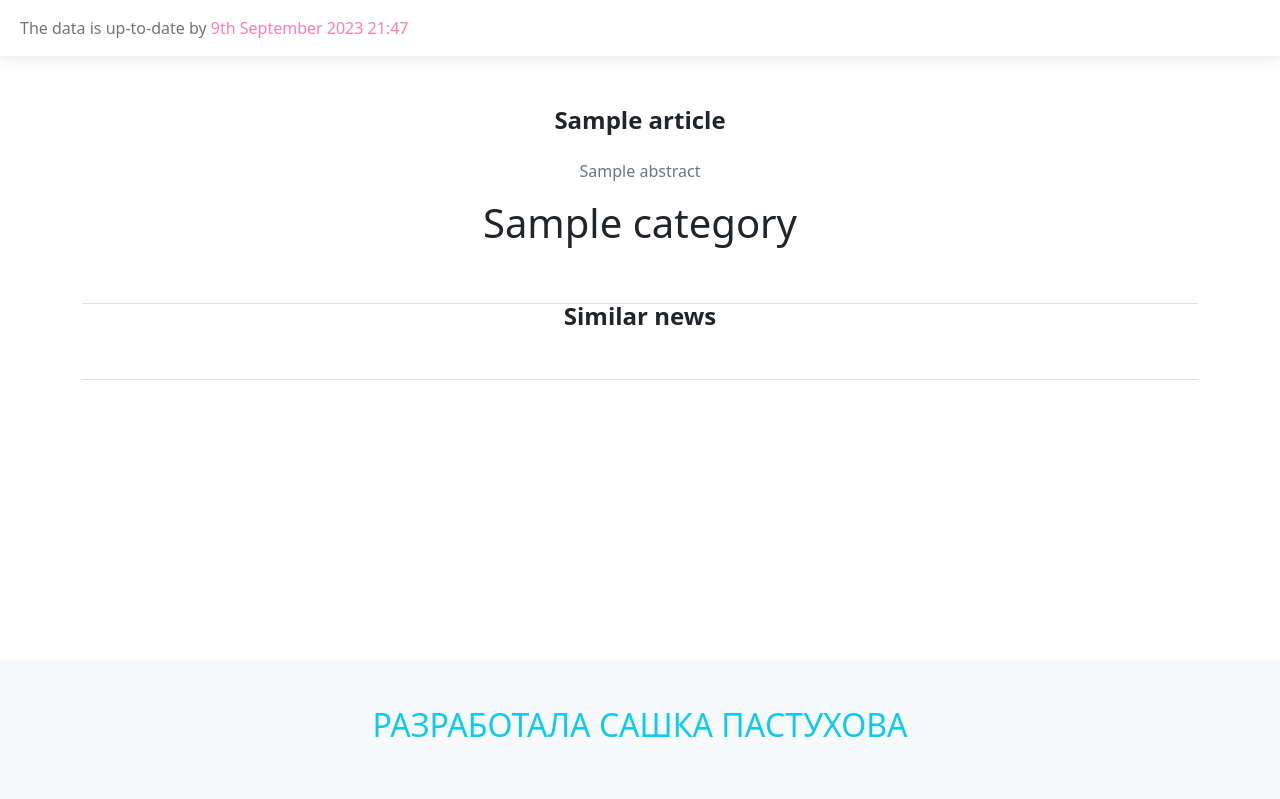
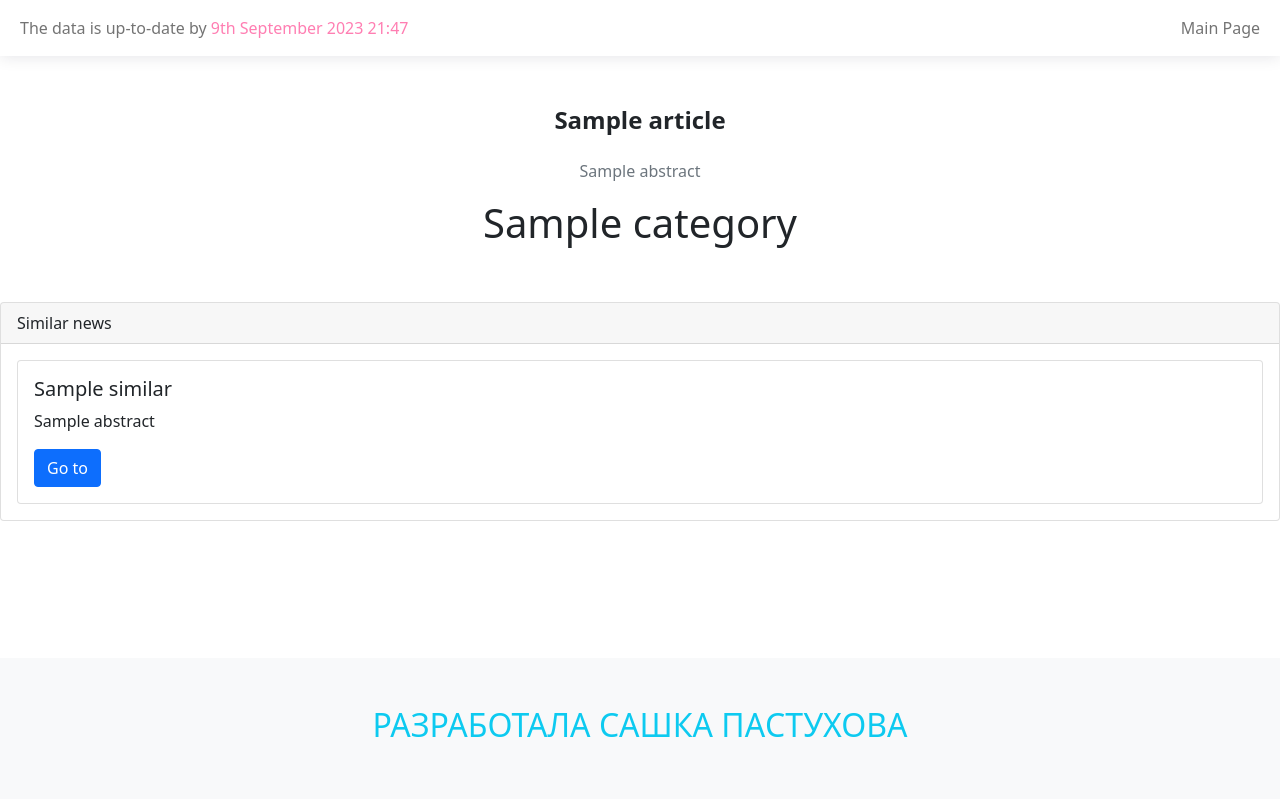
Before and after one commit to caapricorn/RecSys, a Django app: template templates/news_one.html in a window 1280 px wide. Run offline with Django 4.2, Linux system fonts and the light colour scheme; the template is opened without the code that fills it: most values are stand-ins (such as "Sample title", 1, 10 or a date in 2020).

Commit message:
stable version beta

```diff
--- a/recsys/views.py
+++ b/recsys/views.py
@@ -10,5 +10,6 @@ def news_list(request):
 
 def news_one(request, id):
     article = News.objects.get(id=id)
-    similarity.similar(id)
-    return render(request, 'news_one.html', {'article':  article})
+    similar = similarity.similar(id)
+
+    return render(request, 'news_one.html', {'article':  article, 'similar': similar.iloc})
--- a/templates/news_one.html
+++ b/templates/news_one.html
@@ -43,9 +43,12 @@
                     <i class="fas fa-bars"></i>
                 </button>
                 <div class="collapse navbar-collapse" id="navbarExample01">
-                    <ul class="navbar-nav me-auto mb-2 mb-lg-0">
+                    <ul class="navbar-nav me-auto mb-2 mb-lg-0 d-flex justify-content-between align-center w-100">
                         <li class="nav-item">
                             <a class="nav-link">The data is up-to-date by <span style="color: #ff7eb2">{% now "jS F Y H:i" %}</span></a>
+                        </li>
+                                                <li class="nav-item" >
+                            <a class="nav-link" href="/">Main Page</a>
                         </li>
                     </ul>
                 </div>
@@ -69,15 +72,24 @@
         </section>
         <!--Section: News of the day-->
     </div>
-    <div class="container similar">
-        <section class="border-bottom pb-4 mb-5">
-            <div class="col align-center text-center mb-4">
-                <h4 class="mb-4"><strong >Similar news</strong></h4>
+    <div class="card">
+      <div class="card-header">
+        Similar news
+      </div>
+      <div class="card-body">
+          {% for s in similar %}
+                      <div class="card">
+              <div class="card-body">
+                <h5 class="card-title">{{s.Title}}</h5>
+                <p class="card-text">{{s.Abstract}}</p>
+                <a href="/articles/{{s.id}}" class="btn btn-primary">Go to</a>
+              </div>
             </div>
-        </section>
+          {% endfor %}
+      </div>
     </div>
     <footer>
-        <div class="container-fluid bg-light text-light position-absolute bottom-0  mt-5">
+        <div class="container-fluid bg-light text-light position-fixed bottom-0  mt-5">
             <div class="container py-5">
                 <div class="row">
                     <div class="col text-center h2 text-info">
```
Also changed, not shown: recsys/data/cosine_similarity.py (+10 -2 lines), recsys/data/similarity.py (+22 -2 lines).
